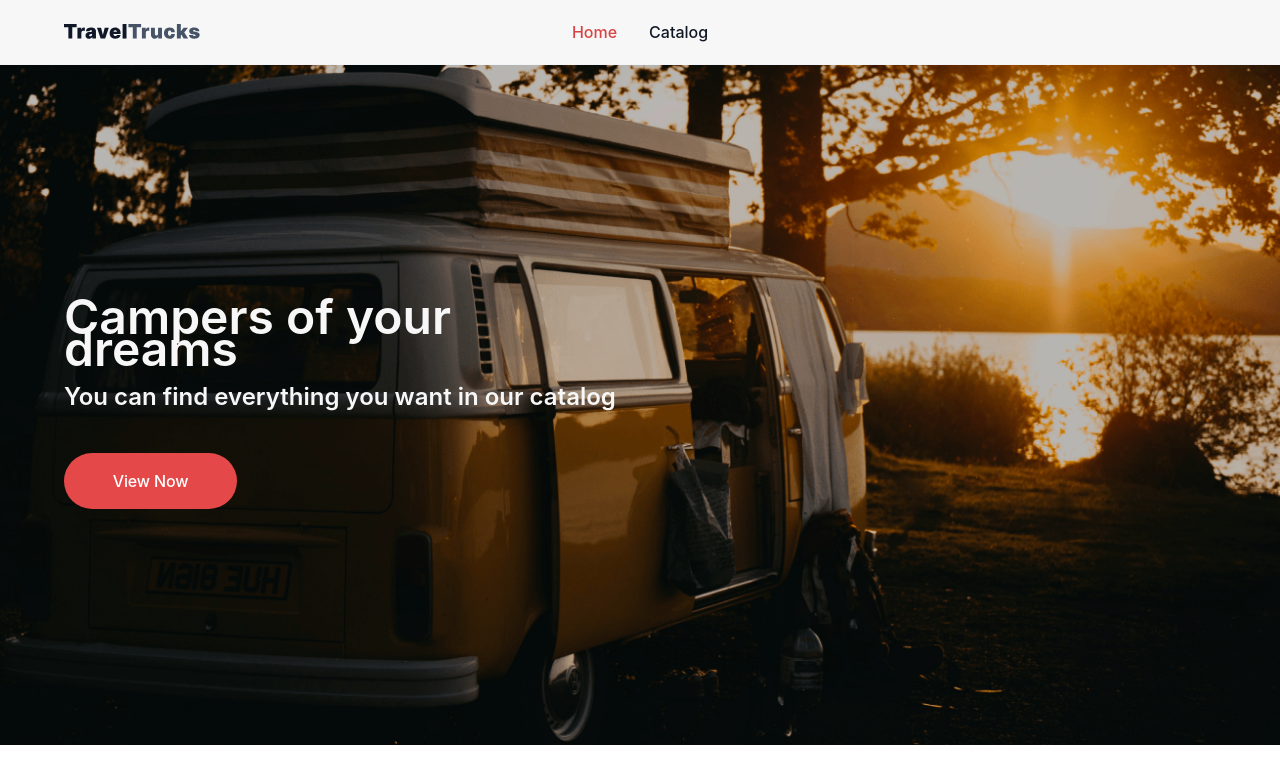
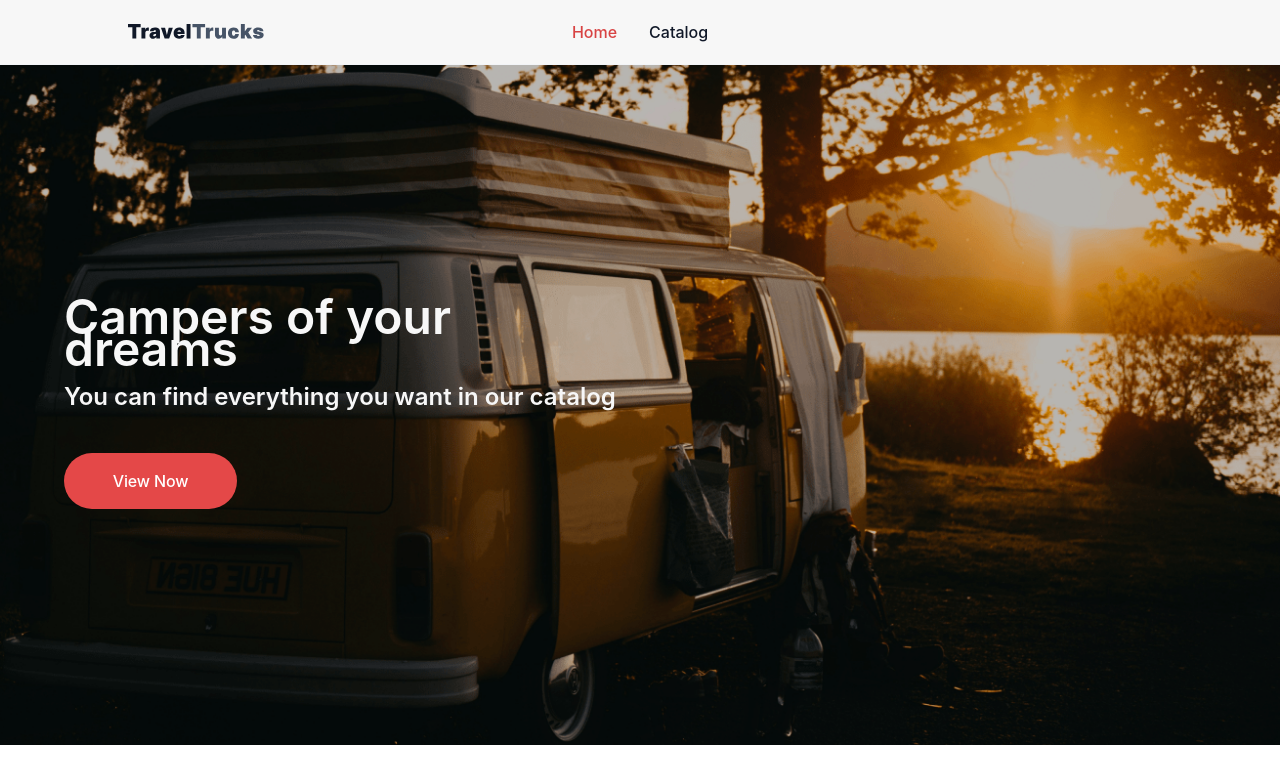
Before and after one commit to rubannn/travel-trucks-app, a React (Vite) app: page / in a window 1280 px wide. Shown: the top 784 px of the page. Built offline with nearby package versions, Linux system fonts and the light colour scheme.

Commit message:
update navigation style

```diff
--- a/src/components/Layout/Layout.jsx
+++ b/src/components/Layout/Layout.jsx
@@ -8,8 +8,10 @@ const Layout = () => {
    return (
       <>
          <header className={css.header}>
-            <Logo />
-            <Navigation />
+            <div className="container header_inner">
+               <Logo />
+               <Navigation />
+            </div>
          </header>
          <main>
             <Outlet />
--- a/src/components/Layout/Layout.module.css
+++ b/src/components/Layout/Layout.module.css
@@ -7,3 +7,9 @@
     justify-content: space-between;
     position: relative;
 }
+
+.header_inner {
+    display: flex;
+    align-items: center;
+    justify-content: space-between;
+}
--- a/src/components/MainInfo/MainInfo.jsx
+++ b/src/components/MainInfo/MainInfo.jsx
@@ -15,5 +15,4 @@ const MainInfo = () => {
   )
 }
 
-
 export default MainInfo
--- a/src/index.css
+++ b/src/index.css
@@ -66,4 +66,6 @@ img {
   padding: 0 64px;
   /* match header horizontal padding */
   box-sizing: border-box;
+  display: flex;
+  align-items: center;
 }
```
Also changed, not shown: src/components/Navigation/Navigation.module.css (line endings or trailing spaces).
